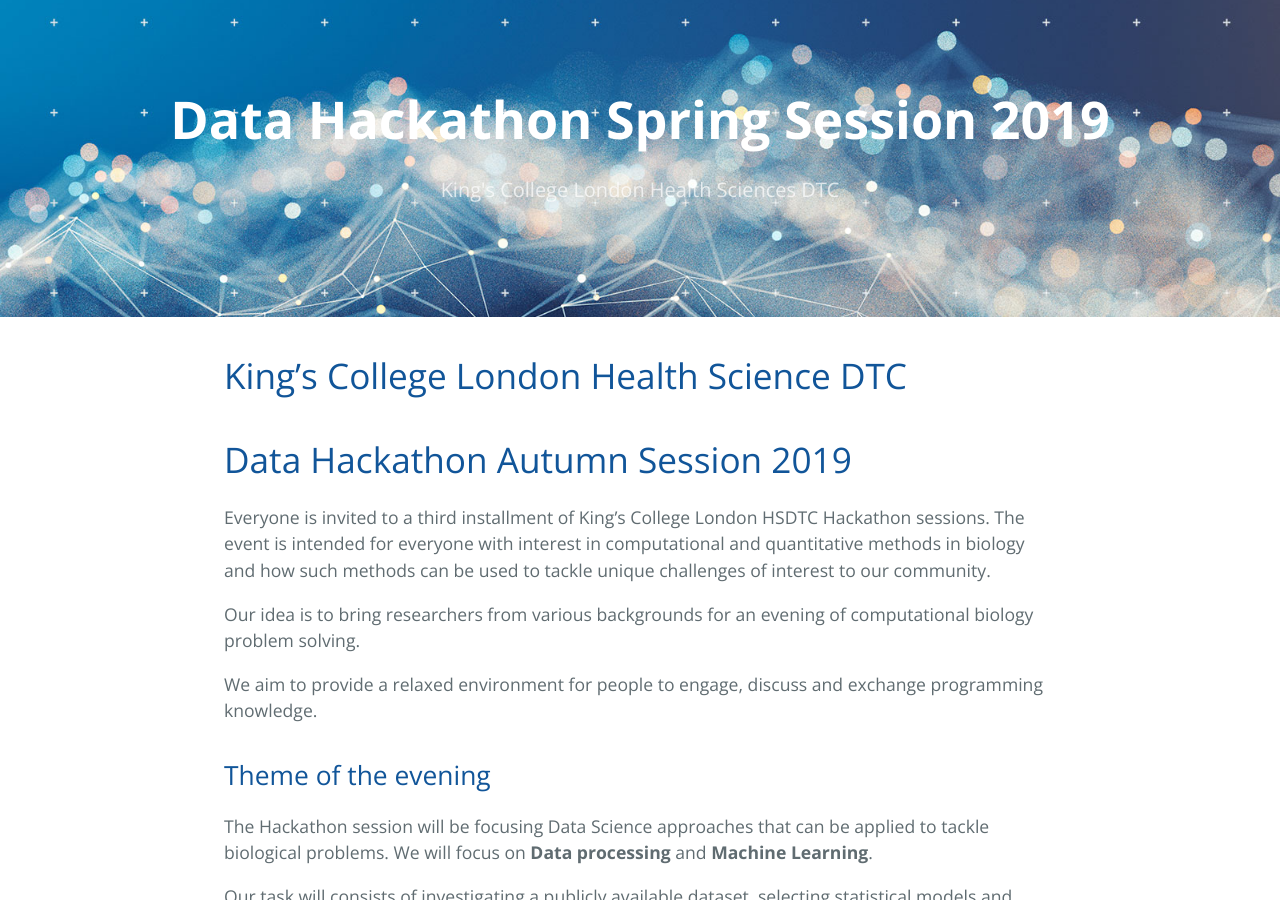
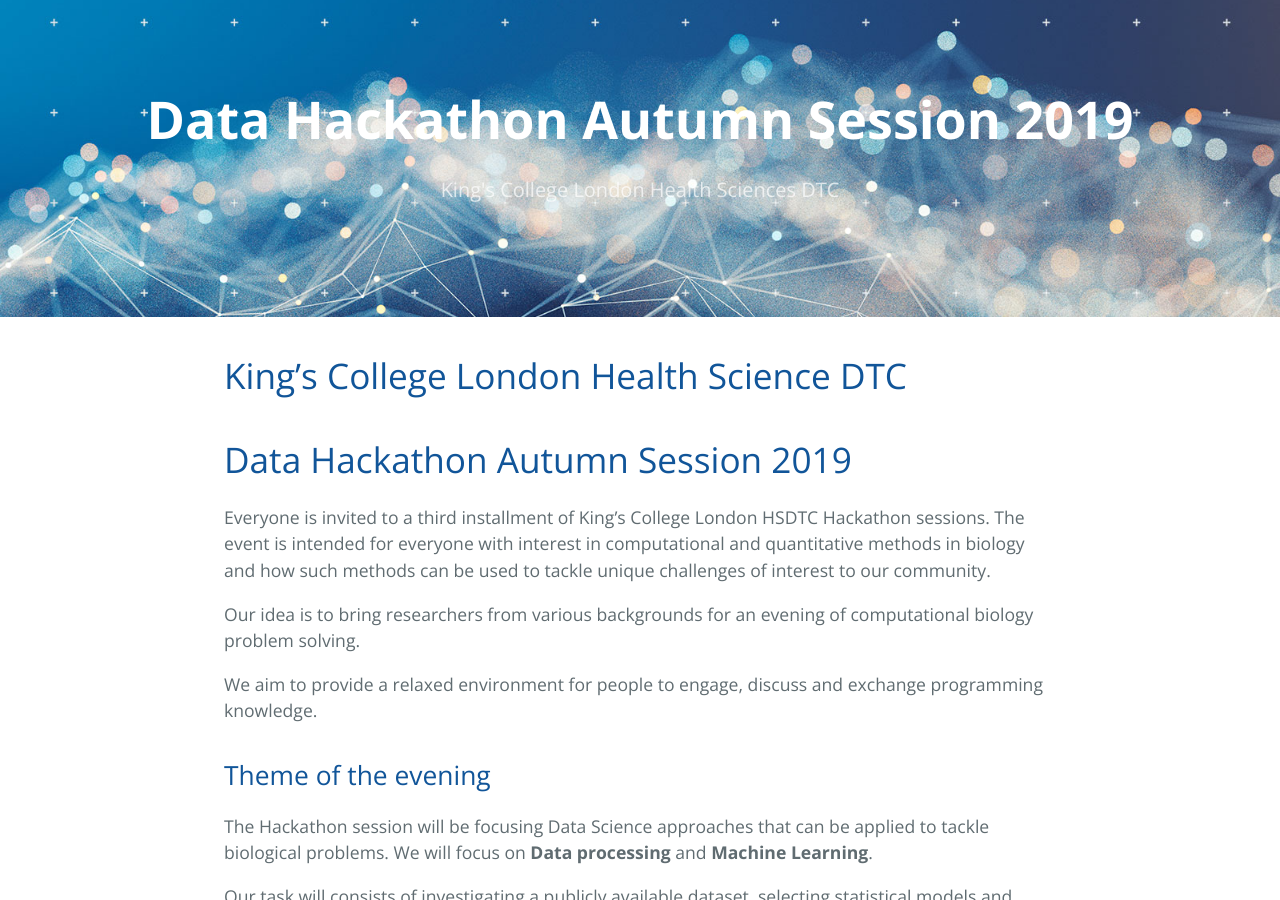
Before and after one commit to KHSDTC/Hackathon_Autumn2019, a Jekyll site: the page built from index.md, in a window 1280 px wide and 900 px high. Built offline with Jekyll 4.4.1, drawn with Linux system fonts in a browser that asks for light colours; our own code applies the rules of GitHub Pages for plain Markdown files.

Commit message:
Update _config.yml

```diff
--- a/_config.yml
+++ b/_config.yml
@@ -1,4 +1,4 @@
-title: Data Hackathon Spring Session 2019
+title: Data Hackathon Autumn Session 2019
 description: King's College London Health Sciences DTC
 show_downloads: true
 google_analytics:
```
